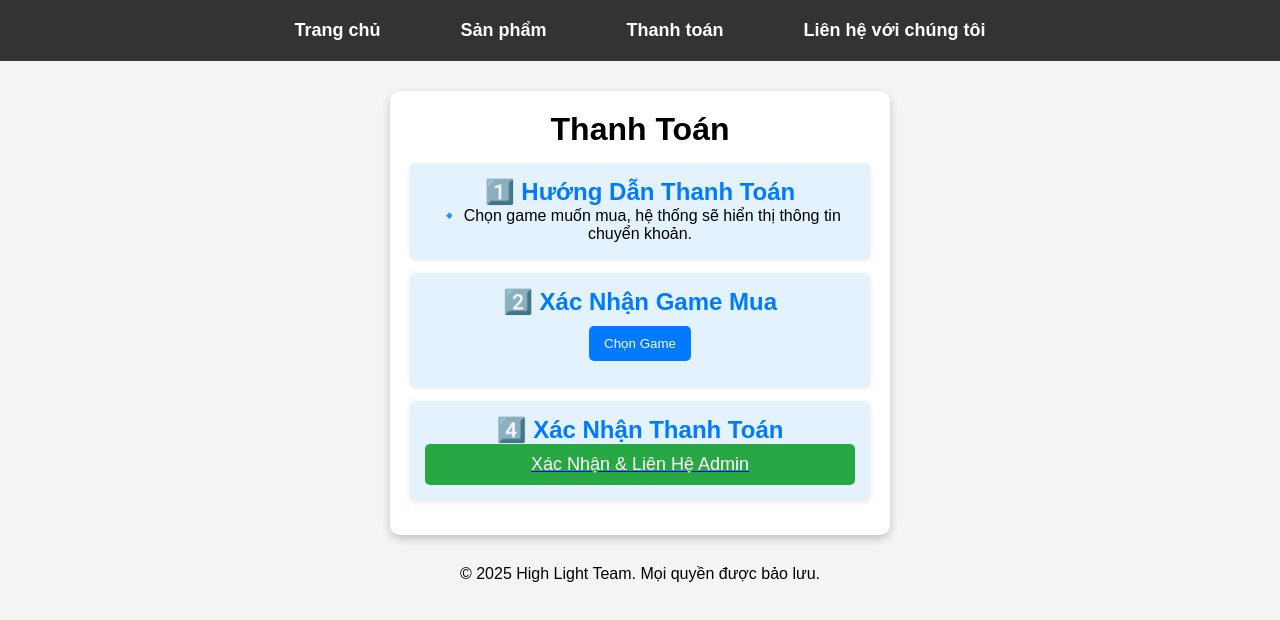
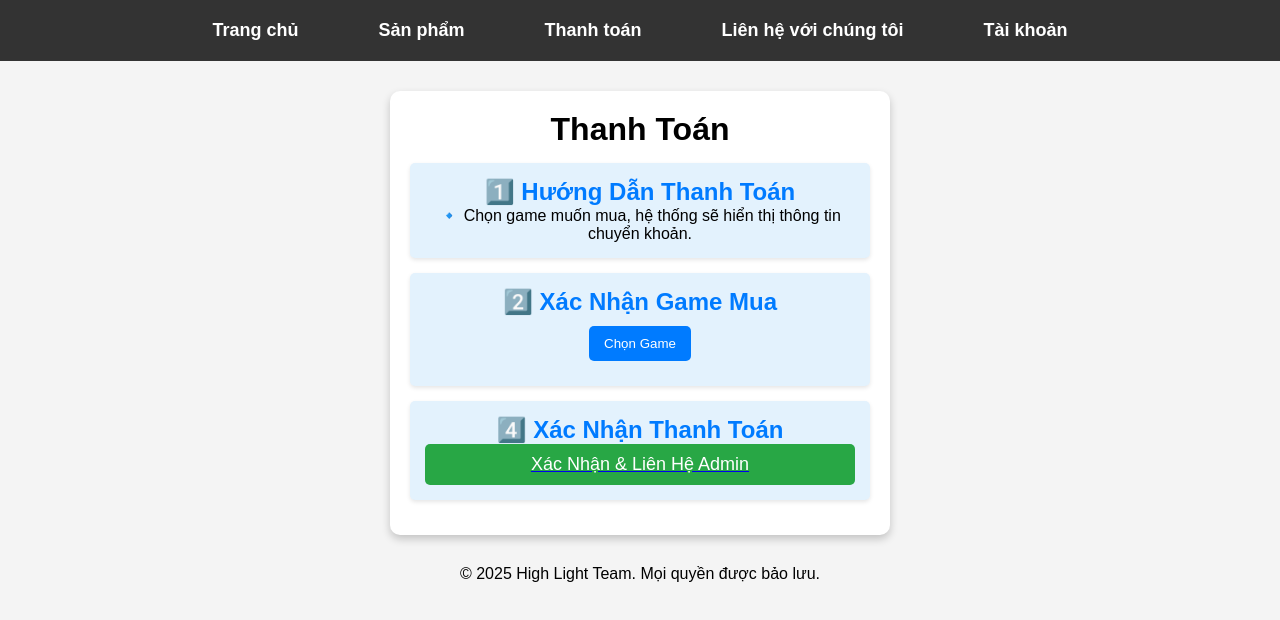
Before and after one commit to BaoBebong55562/dichvugame, a plain HTML site: page thanhtoan.html in a window 1280 px wide. Drawn offline with Linux system fonts and the light colour scheme.

Commit message:
Update thanhtoan.html

```diff
--- a/thanhtoan.html
+++ b/thanhtoan.html
@@ -17,6 +17,7 @@
             <li><a href="sanpham.html">Sản phẩm</a></li>
             <li><a href="thanhtoan.html">Thanh toán</a></li>
             <li><a href="lienhe.html">Liên hệ với chúng tôi</a></li>
+            <li><a href="taikhoan.html">Tài khoản</a></li>
         </ul>
     </nav>
 
```
